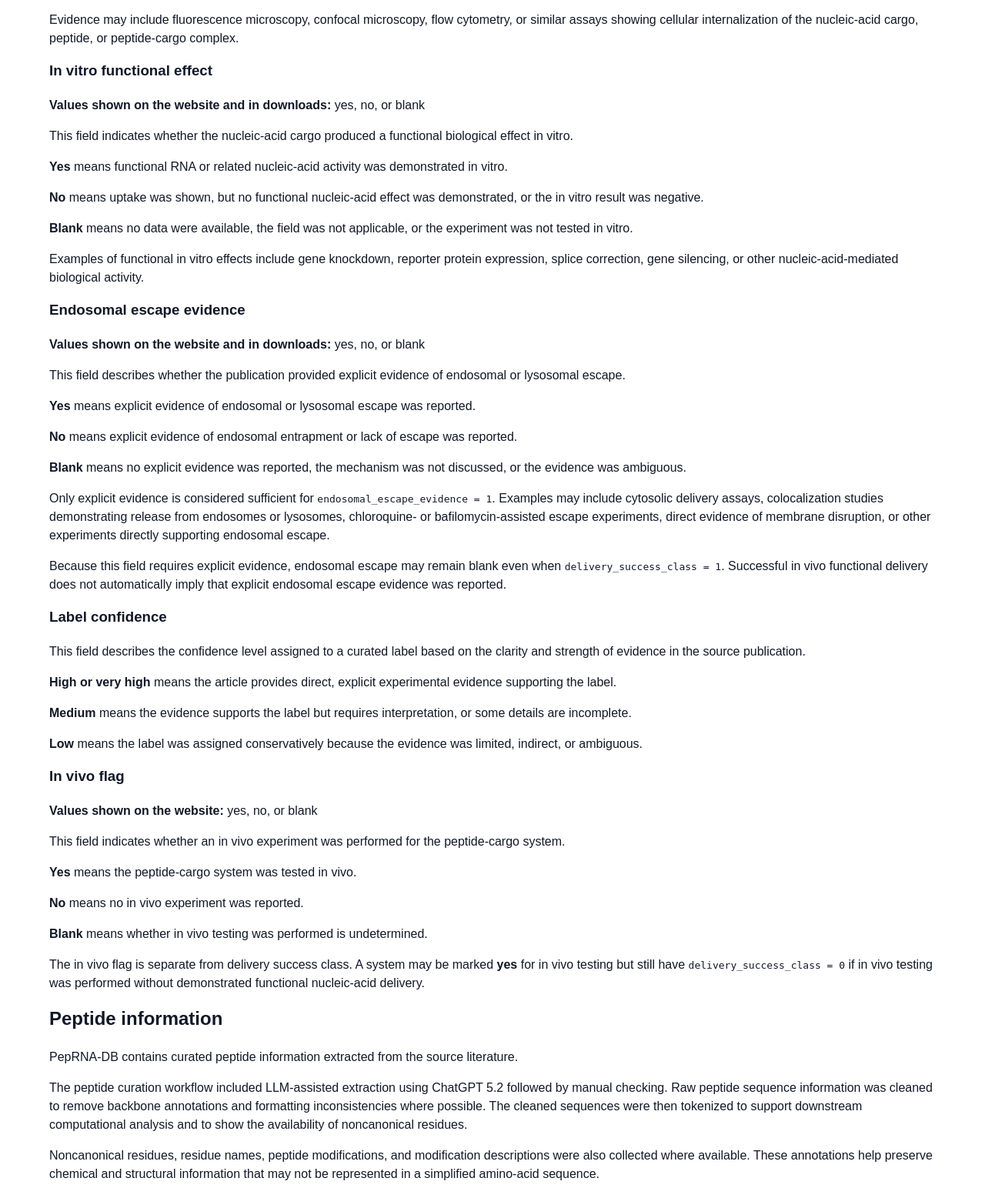
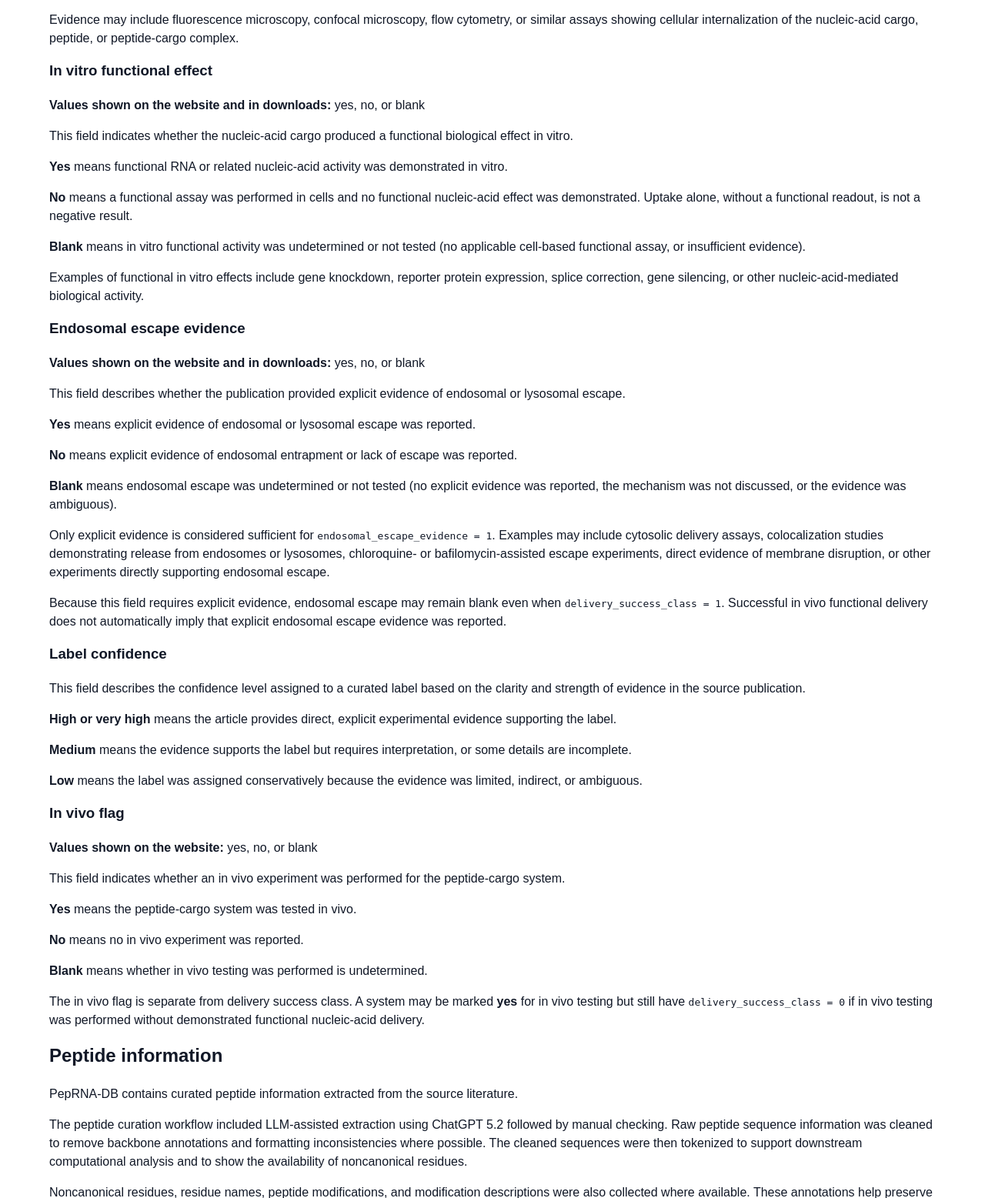
Before and after one commit to shakhawath/peprna-db, a Django app: page /help/ in a window 1280 px wide. Shown: the part 1241-2798 px from the top of the page at 77% size. Run offline with Django 5.2, Linux system fonts and the light colour scheme.

Commit message:
Clarify outcome labels and figshare conventions in Help

```diff
--- a/core/templates/core/help.html
+++ b/core/templates/core/help.html
@@ -51,8 +51,8 @@
     <p><strong>Values shown on the website and in downloads:</strong> yes, no, or blank</p>
     <p>This field indicates whether the nucleic-acid cargo produced a functional biological effect in vitro.</p>
     <p><strong>Yes</strong> means functional RNA or related nucleic-acid activity was demonstrated in vitro.</p>
-    <p><strong>No</strong> means uptake was shown, but no functional nucleic-acid effect was demonstrated, or the in vitro result was negative.</p>
-    <p><strong>Blank</strong> means no data were available, the field was not applicable, or the experiment was not tested in vitro.</p>
+    <p><strong>No</strong> means a functional assay was performed in cells and no functional nucleic-acid effect was demonstrated. Uptake alone, without a functional readout, is not a negative result.</p>
+    <p><strong>Blank</strong> means in vitro functional activity was undetermined or not tested (no applicable cell-based functional assay, or insufficient evidence).</p>
     <p>Examples of functional in vitro effects include gene knockdown, reporter protein expression, splice correction, gene silencing, or other nucleic-acid-mediated biological activity.</p>
 
     <h3>Endosomal escape evidence</h3>
@@ -60,7 +60,7 @@
     <p>This field describes whether the publication provided explicit evidence of endosomal or lysosomal escape.</p>
     <p><strong>Yes</strong> means explicit evidence of endosomal or lysosomal escape was reported.</p>
     <p><strong>No</strong> means explicit evidence of endosomal entrapment or lack of escape was reported.</p>
-    <p><strong>Blank</strong> means no explicit evidence was reported, the mechanism was not discussed, or the evidence was ambiguous.</p>
+    <p><strong>Blank</strong> means endosomal escape was undetermined or not tested (no explicit evidence was reported, the mechanism was not discussed, or the evidence was ambiguous).</p>
     <p>Only explicit evidence is considered sufficient for <code>endosomal_escape_evidence = 1</code>. Examples may include cytosolic delivery assays, colocalization studies demonstrating release from endosomes or lysosomes, chloroquine- or bafilomycin-assisted escape experiments, direct evidence of membrane disruption, or other experiments directly supporting endosomal escape.</p>
     <p>Because this field requires explicit evidence, endosomal escape may remain blank even when <code>delivery_success_class = 1</code>. Successful in vivo functional delivery does not automatically imply that explicit endosomal escape evidence was reported.</p>
 
@@ -112,7 +112,7 @@
     <p>The Downloads page provides access to structured database tables for reuse and analysis.</p>
     <p>Available files may include the full dataset, experiment table, peptide table, and publication table.</p>
     <p>Downloaded files can be used for statistical analysis, visualization, sequence analysis, cargo-class comparison, and formulation comparison. Users should check the column descriptions and missing-value definitions before analysis.</p>
-    <p>The website and its downloadable Excel exports show the four outcome fields as <strong>yes</strong>, <strong>no</strong>, or blank. The versioned figshare dataset uses <strong>1</strong>, <strong>0</strong>, or blank for the same states. In both conventions, positive and negative results require demonstrated evidence; blank means undetermined or not tested. The separate <code>in_vivo_flag</code> indicates whether in vivo testing was performed.</p>
+    <p>The website and its downloadable Excel exports show the outcome fields as <strong>yes</strong>, <strong>no</strong>, or blank. The versioned figshare dataset uses <strong>1</strong>, <strong>0</strong>, or blank for <code>uptake_confirmed</code>, <code>in_vitro_functional_effect</code>, and <code>endosomal_escape_evidence</code>. In both conventions, positive and negative results require demonstrated evidence; blank means undetermined or not tested. In the figshare dataset, <code>delivery_success_class</code> is <strong>0</strong> for every record that is not a demonstrated in vivo success: a record with <code>delivery_success_class = 0</code> and <code>in_vivo_flag = 1</code> was tested in vivo without a demonstrated effect, whereas a record with <code>in_vivo_flag = 0</code> was not tested in vivo (the website shows these as blank).</p>
 
     <h2 id="citation-and-reuse">Citation and reuse</h2>
     <p>PepRNA-DB is intended as a freely accessible research resource. Users should cite the database when using the data in publications, presentations, or derivative analyses.</p>
```
